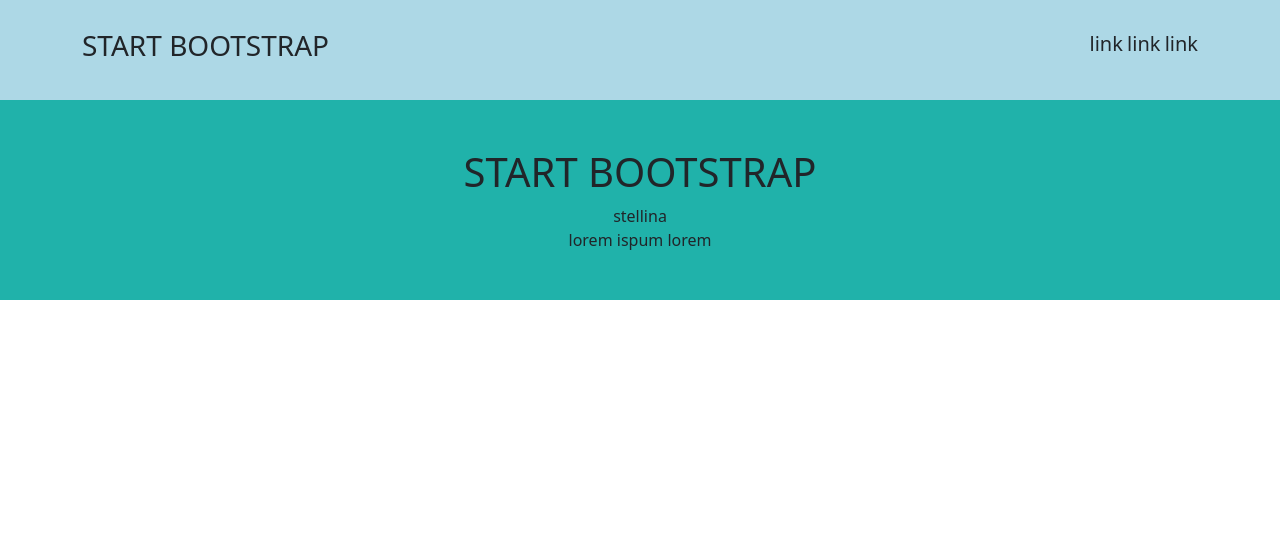
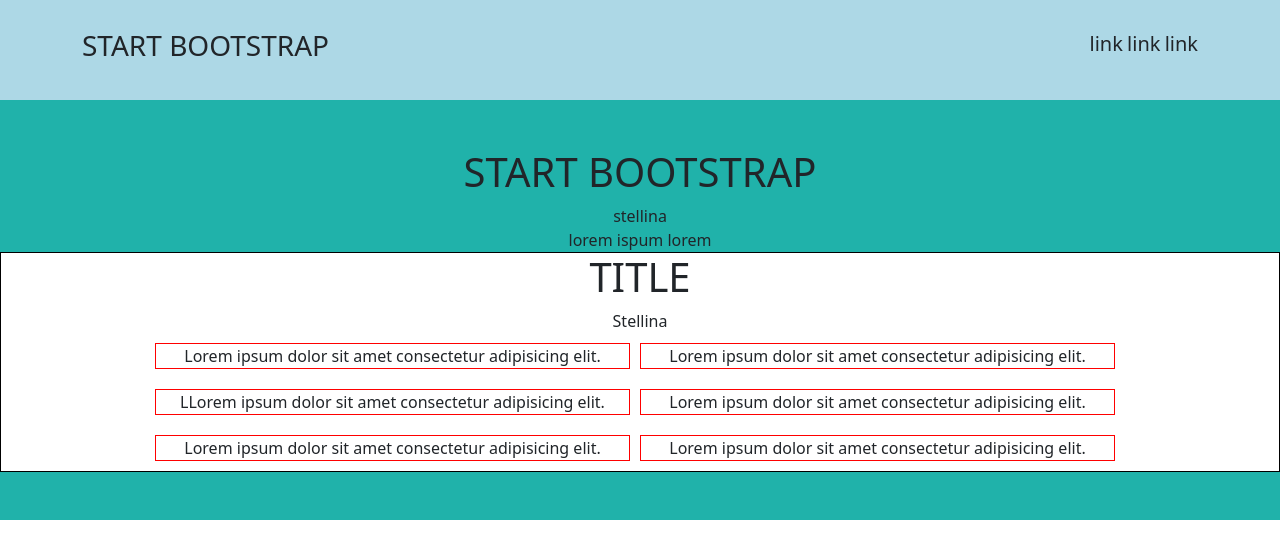
Before and after one commit to fede2796/html-css-bootstrap-freelancer, a plain HTML site: page bootstrap_freelancer/index.html in a window 1280 px wide. Drawn offline with nearby package versions, Linux system fonts and the light colour scheme.

Commit message:
seconda section

```diff
--- a/bootstrap_freelancer/css/style.css
+++ b/bootstrap_freelancer/css/style.css
@@ -24,7 +24,16 @@ nav{
 }
 .first{
     background-color: lightseagreen;
-    height: 200px;
     text-align: center;
     padding-top: 3rem;
 }
+.second{
+    border: 1px solid black;
+    text-align: center;
+}
+.second .column{
+    border: 1px solid red;
+    margin-right: 10px;
+    margin-bottom: 10px;
+    margin-top:10px;
+}
--- a/bootstrap_freelancer/index.html
+++ b/bootstrap_freelancer/index.html
@@ -59,6 +59,44 @@
             </div>
         </section>
         <section class="second">
+            <div class="container">
+                <div class="row justify-content-xxl-center justify-content-lg-center justify-content-xs-center">
+                    <h1>TITLE</h1>
+                    <span>Stellina</span>
+                    <div class="column col-xxl-3 col-lg-5 col-xs-12">
+                        <div class="ms_card">
+                            Lorem ipsum dolor sit amet consectetur adipisicing elit.
+                        </div>
+                    </div>
+                    <div class="column col-xxl-3 col-lg-5 col-xs-12">
+                        <div class="ms_card">
+                            Lorem ipsum dolor sit amet consectetur adipisicing elit.
+                        </div>
+                    </div>
+                    <div class="column col-xxl-3 col-lg-5 col-xs-12">
+                        <div class="ms_card">
+                            LLorem ipsum dolor sit amet consectetur adipisicing elit.
+                        </div>
+                    </div>
+                    <div class="column col-xxl-3 col-lg-5 col-xs-12">
+                        <div class="ms_card">
+                            Lorem ipsum dolor sit amet consectetur adipisicing elit.
+                        </div>
+                    </div>
+                    <div class="column col-xxl-3 col-lg-5 col-xs-12">
+                        <div class="ms_card">
+                            Lorem ipsum dolor sit amet consectetur adipisicing elit.
+                        </div>
+                    </div>
+                    <div class="column col-xxl-3 col-lg-5 col-xs-12">
+                        <div class="ms_card">
+                            Lorem ipsum dolor sit amet consectetur adipisicing elit.
+                        </div>
+                    </div>
+                </div>
+            </div>
+        </section>
+        <section class="first">
 
         </section>
    </main>
```
